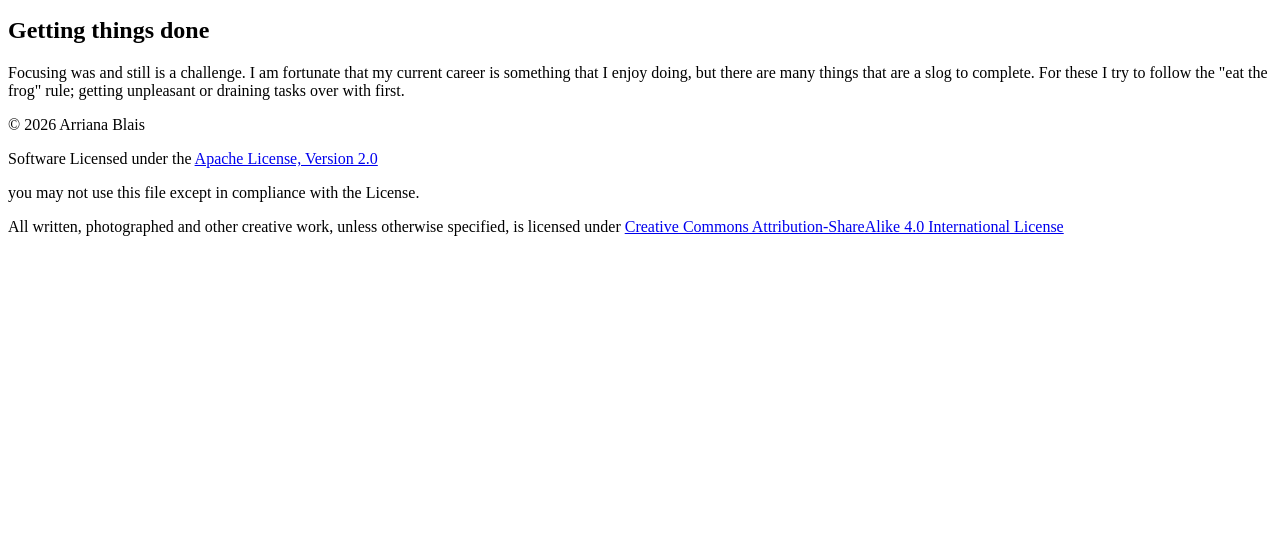
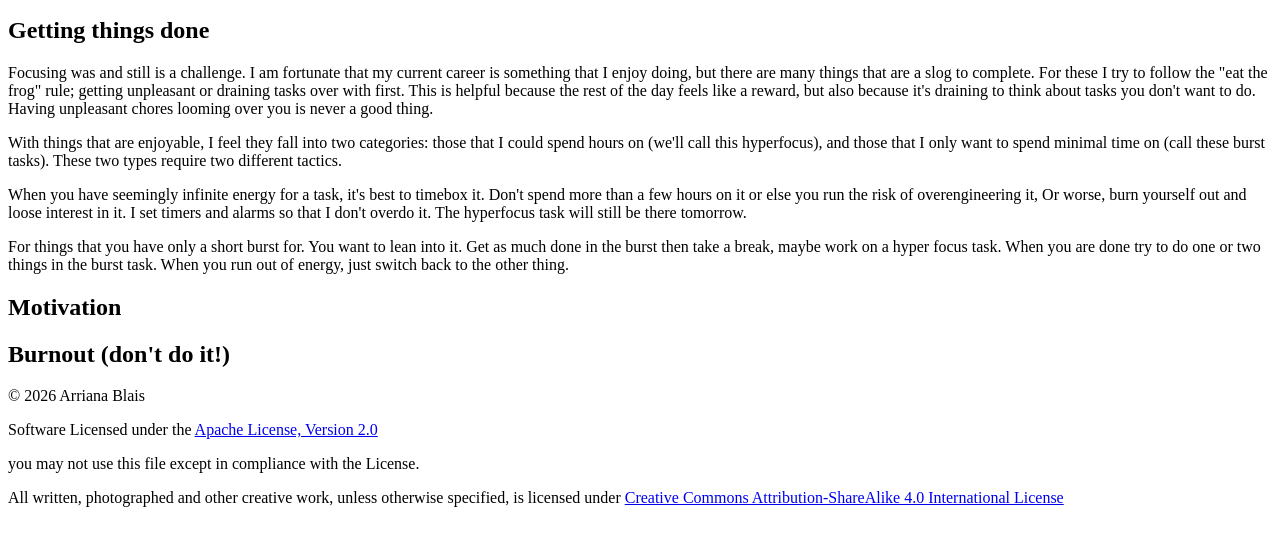
Before and after one commit to arriIsHere/arri.gay, an Eleventy site: page src/articles/productivity/index.md in a window 1280 px wide. Shown: the part 233-778 px from the top of the page. Built offline with nearby package versions, Linux system fonts and the light colour scheme; Eleventy itself is replaced by a stand-in of ours; files that its build step writes are made by us from their sources; files whose address does not match are found by name.

Commit message:
edit productivity

```diff
--- a/src/articles/productivity/index.md
+++ b/src/articles/productivity/index.md
@@ -19,4 +19,22 @@ importantly not burn out.
 
 Focusing was and still is a challenge. I am fortunate that my current career is something that I enjoy doing,
 but there are many things that are a slog to complete. For these I try to follow the "eat the frog" rule; getting
-unpleasant or draining tasks over with first.
+unpleasant or draining tasks over with first. This is helpful because the rest of the day feels like a reward, but
+also because it's draining to think about tasks you don't want to do. Having unpleasant chores looming over you is
+never a good thing.
+
+With things that are enjoyable, I feel they fall into two categories: those that I could spend hours on (we'll
+call this hyperfocus), and those that I only want to spend minimal time on (call these burst tasks).
+These two types require two different tactics.
+
+When you have seemingly infinite energy for a task, it's best to timebox it. Don't spend more than a few hours
+on it or else you run the risk of overengineering it, Or worse, burn yourself out and loose interest in it.
+I set timers and alarms so that I don't overdo it. The hyperfocus task will still be there tomorrow.
+
+For things that you have only a short burst for. You want to lean into it. Get as much done in the burst then take
+a break, maybe work on a hyper focus task. When you are done try to do one or two things in the burst task.
+When you run out of energy, just switch back to the other thing.
+
+## Motivation
+
+## Burnout (don't do it!)
```
